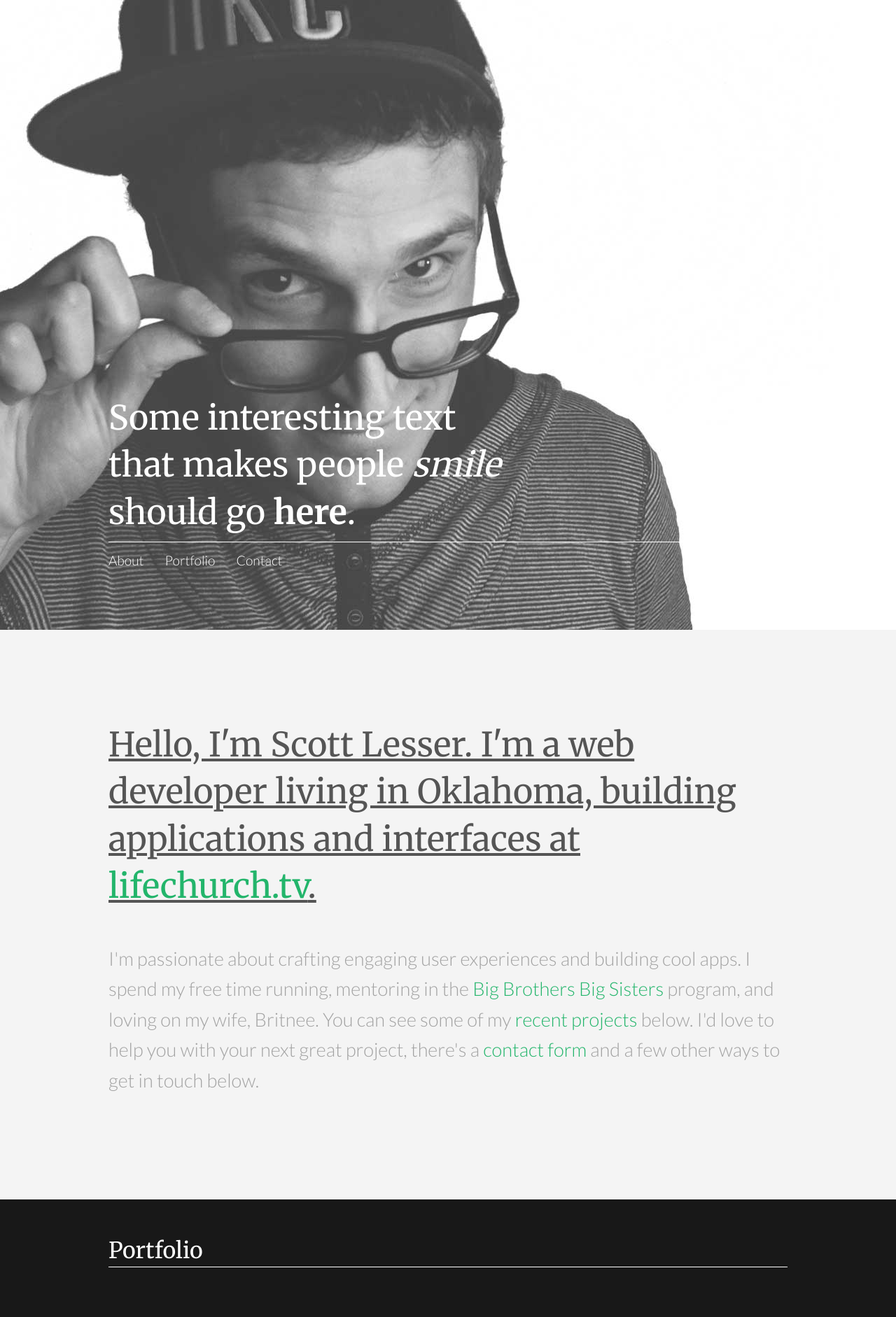
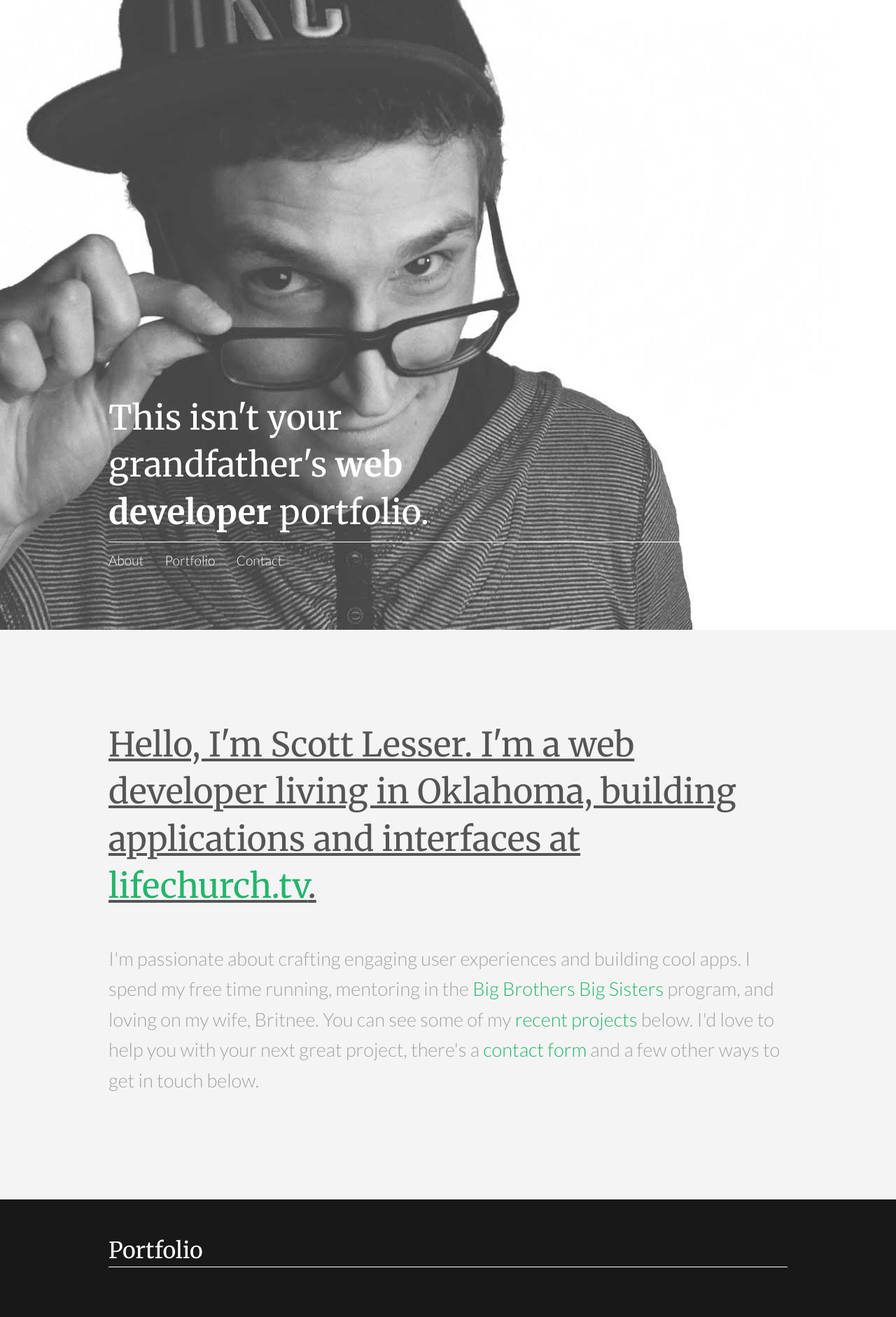
Before and after one commit to okcscott/okcscott.github.io, a Jekyll site: the page built from index.html, in a window 1280 px wide. Shown: the top 1882 px of the page at 70% size. Built offline with Jekyll 4.4.1, drawn with Linux system fonts in a browser that asks for light colours; nearby versions of some CDN libraries; Markdown is read by kramdown in place of the engine named in the settings; part of the change alters nothing that is shown.

```diff
--- a/css/main.css
+++ b/css/main.css
@@ -28,7 +28,7 @@ p a:hover {
 
 #header {
   height: 100%;
-  background: #fff url(../img/tall-header.jpg) bottom left no-repeat;
+  background: #fff url(../img/tall-header.jpg) 0% 100% no-repeat;
   position: relative;
   min-height: 550px;
 }
--- a/index.html
+++ b/index.html
@@ -3,12 +3,13 @@ layout: home
 title: Scott Lesser | Web Developer
 ---
 
-<div id="header">
+<div id="header" data-stellar-background-ratio="0.5" data-stellar-vertical-offset="-800">
   <div class="row">
     <div class="large-12 columns">
       <div class="content">
         <div id="intro">
-          <h2>Some interesting text that makes people <i>smile</i> should go <strong>here</strong>.</h2>
+          <!-- <h2>Some interesting text that makes people <i>smile</i> should go <strong>here</strong>.</h2> -->
+          <h2>This isn't your grandfather's <strong>web developer</strong> portfolio.</h2>
         </div>
         <div id="navigation">
           <a href="#about">About</a>
--- a/js/application.js
+++ b/js/application.js
@@ -1,4 +1,24 @@
 $(document).ready(function() {
+  $('a[href*="#"]').click(function(event) {
+    event.preventDefault();
+    var href = $(this).attr("href");
+    $('html, body').animate({
+        scrollTop: $(href).offset().top
+    }, 500);
+  });
+
+  if(!Modernizr.touch){
+    $(window).scroll(function() {
+      var headerHeight = $('#header').height();
+      var position = $(window).scrollTop();
+
+      if(headerHeight > position) {
+        var percentage = 100 - ((position/headerHeight) * 100)
+        $('#header').css('background-position-y',(percentage+'%'));
+      }
+    })
+  }
+
   $('#contact .show-contact').click(function() {
     $(this).fadeOut(500, function() {
       $("#contact form").fadeIn(500);
@@ -7,12 +27,6 @@ $(document).ready(function() {
 
   $('#contact form').submit(function(event) {
     event.preventDefault();
-    // url = "http://getsimpleform.com/messages?form_api_token=8587f661d45ab998b7251bb064764ec6";
-    // name = $(this).find(".email-name").val();
-    // message = $(this).find(".email-message").val();
-
-    // console.log(name);
-    // console.log(message);
 
     $.post("http://getsimpleform.com/messages?form_api_token=8587f661d45ab998b7251bb064764ec6", $(this).serialize()).always(function() {
       $("#contact form").fadeOut(500, function() {
```
Also changed, not shown: img/tall-header.jpg.
